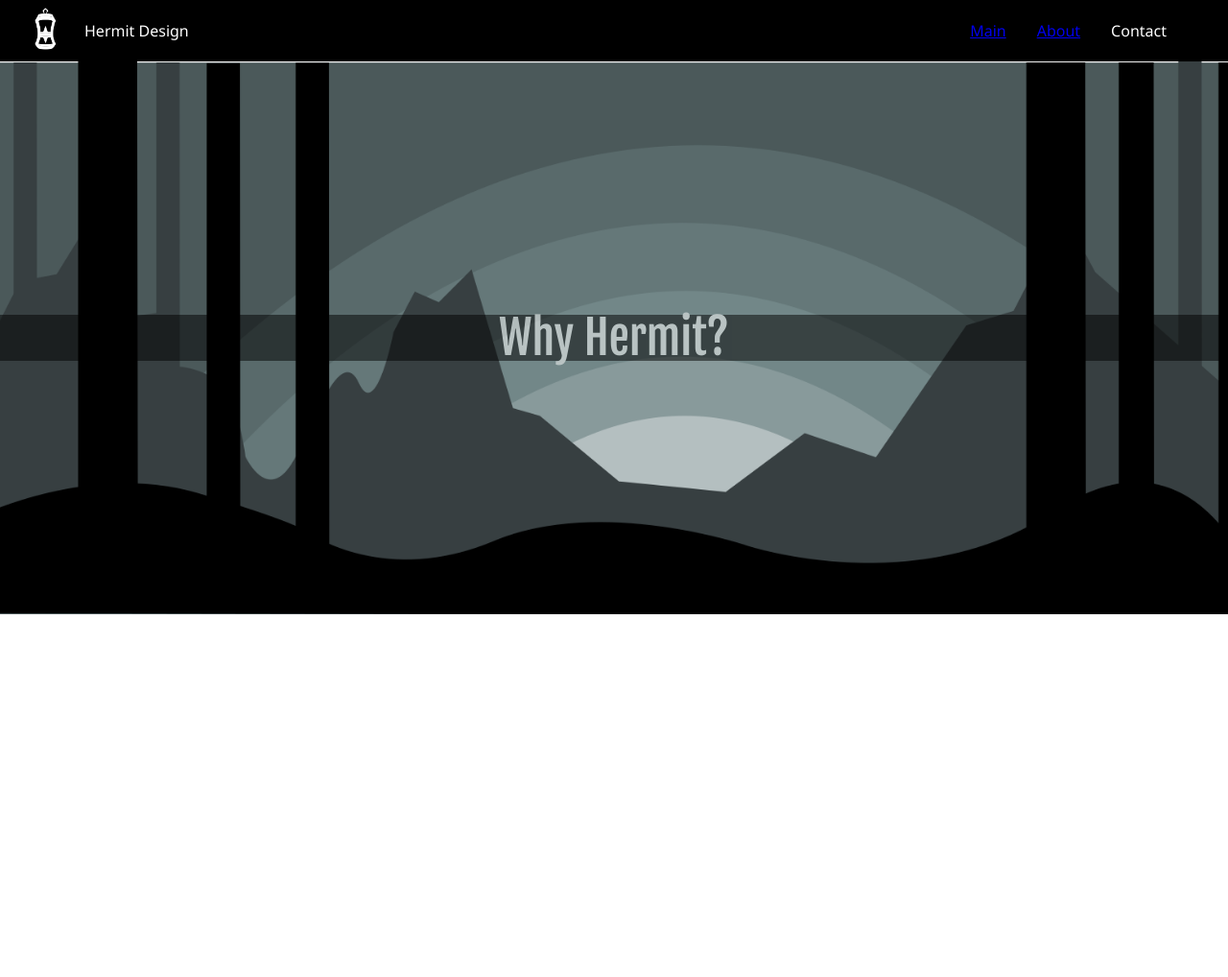
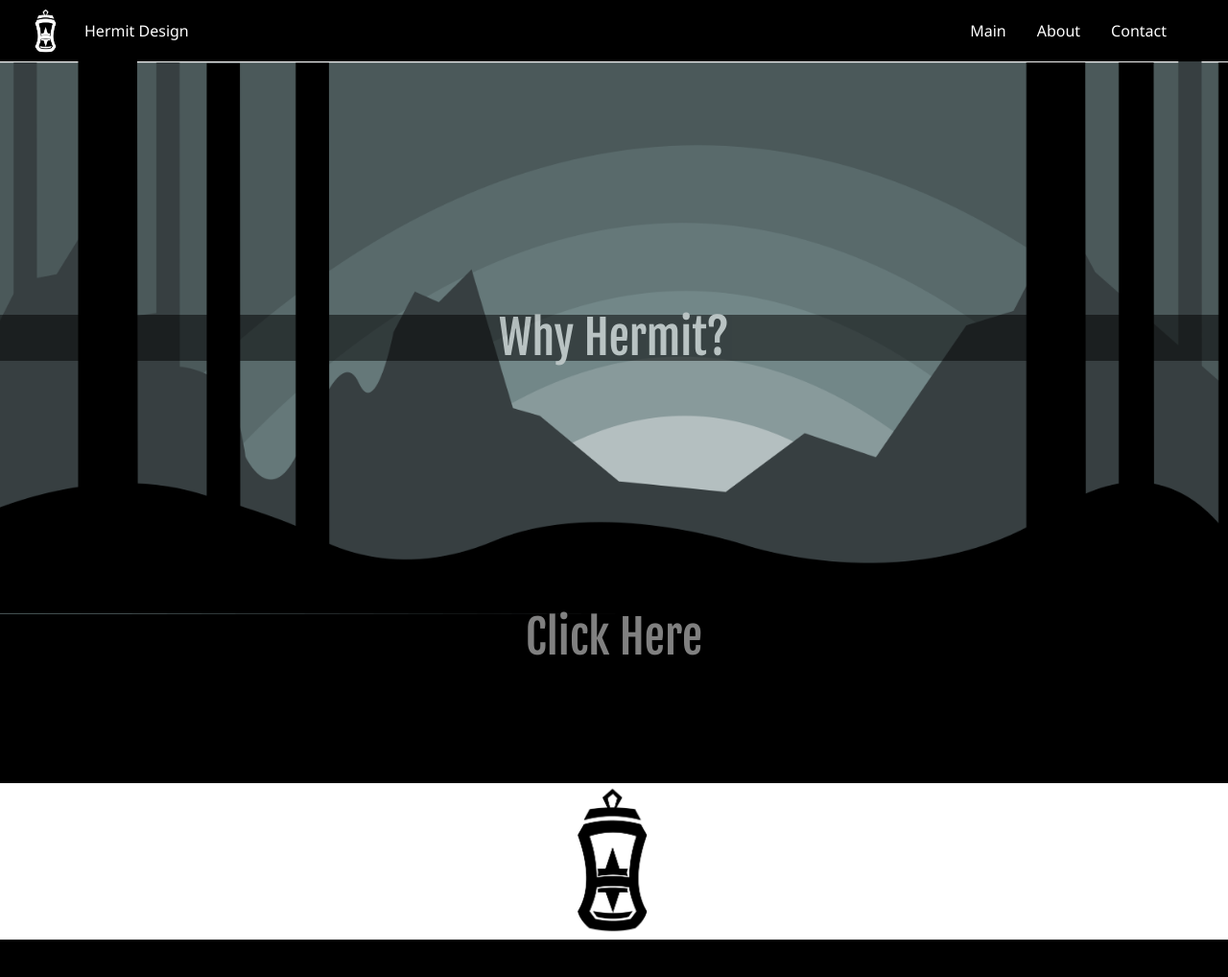
Before and after one commit to maroonshade/hermitdesign, a plain HTML site: page about.html in a window 1280 px wide. Shown: the whole page at 96% size. Before the commit the page ends 800 px from the top, so only its background shows below. Drawn offline with Linux system fonts and the light colour scheme.

Commit message:
add animations

```diff
--- a/about.html
+++ b/about.html
@@ -13,7 +13,7 @@
     <header>
 
       <div class="head">
-        <img src="resources/images/lamp1.png" alt="">
+        <img src="resources/images/newlampwhite.png" alt="">
         <span>Hermit Design</span>
       </div>
 
@@ -36,8 +36,18 @@
       </div>
     </div>
 
+    <nav class="click">
+      <h1><a href="#describe">Click Here</a></h1>
+    </nav>
 
 
+    <div id="describe">
+        <div class="description1">
+          <div class="desimg">
+            <img src="resources/images/newlampblack.png" alt="">
+          </div>
+        </div>
+    </div>
 
 
   </body>
--- a/resources/css/style.css
+++ b/resources/css/style.css
@@ -1,6 +1,39 @@
 html {
   font-size: 16px;
   font-family: "Helvetica", sans-serif;
+  background-color: black;
+  scroll-behavior: smooth;
+}
+
+a {
+  text-decoration: none;
+  color: white;
+  position: relative;
+}
+
+a:hover {
+  color: white;
+}
+
+a:before {
+  content: "";
+  position: absolute;
+  width: 100%;
+  height: 2px;
+  bottom: 0;
+  left: 0;
+  background-color: white;
+  visibility: hidden;
+  -webkit-transform: scaleX(0);
+  transform: scaleX(0);
+  -webkit-transition: all 0.3s ease-in-out 0s;
+  transition: all 0.3s ease-in-out 0s;
+}
+
+a:hover:before {
+  visibility: visible;
+  -webkit-transform: scaleX(1);
+  transform: scaleX(1);
 }
 
 /*header*/
@@ -102,6 +135,35 @@ header .head {
   opacity: 0.5;
 }
 
+/*About page nav link*/
+
+.click {
+
+}
+
+.click h1 {
+  display: flex;
+  justify-content: center;
+  font-family: "Fjalla one";
+  font-size: 3rem;
+  color: white;
+}
+
+.click a {
+  color: white;
+  opacity: 0.5;
+  transition-duration: 0.75s;
+  transition-delay: 150ms;
+}
+
+ .click a:visited {
+  color: white;
+}
+
+.click a:hover {
+  opacity: 1;
+  font-size: 3.5rem;
+}
 
 
 /*Description Container*/
@@ -118,6 +180,17 @@ header .head {
 .Description_container {
   text-align: center;
   max-width: 30%;
+  border-left: solid white;
+  border-right: solid white;
+  transition-duration: 0.75s;
+  transition-delay: 150ms;
+}
+
+.Description_container:hover {
+  border-left: none;
+  border-right: none;
+  border-top: solid white;
+  border-bottom: solid white;
 }
 
 .Description_container h1 {
@@ -125,6 +198,20 @@ header .head {
   padding: 1.5rem 0;
 }
 
+/*about page description*/
+
+.description1 {
+  display: flex;
+  justify-content: center;
+  margin: 8rem 0;
+  background-color: white;
+  scroll-behavior: smooth;
+}
+
+.desimg img {
+  max-width: 100%;
+  height: 10rem;
+}
 
 /*Footer*/
 
@@ -156,7 +243,7 @@ footer {
 
 .footer_nav li {
   margin: 0 0.5rem;
-  border-bottom: solid white 1.5px;
+
 }
 
 .copyright {
```
Also changed, not shown: index.html (+2 -2 lines), resources/images/newlamp.svg (added), resources/images/newlampblack.png (added), resources/images/newlampwhite.png (added).
